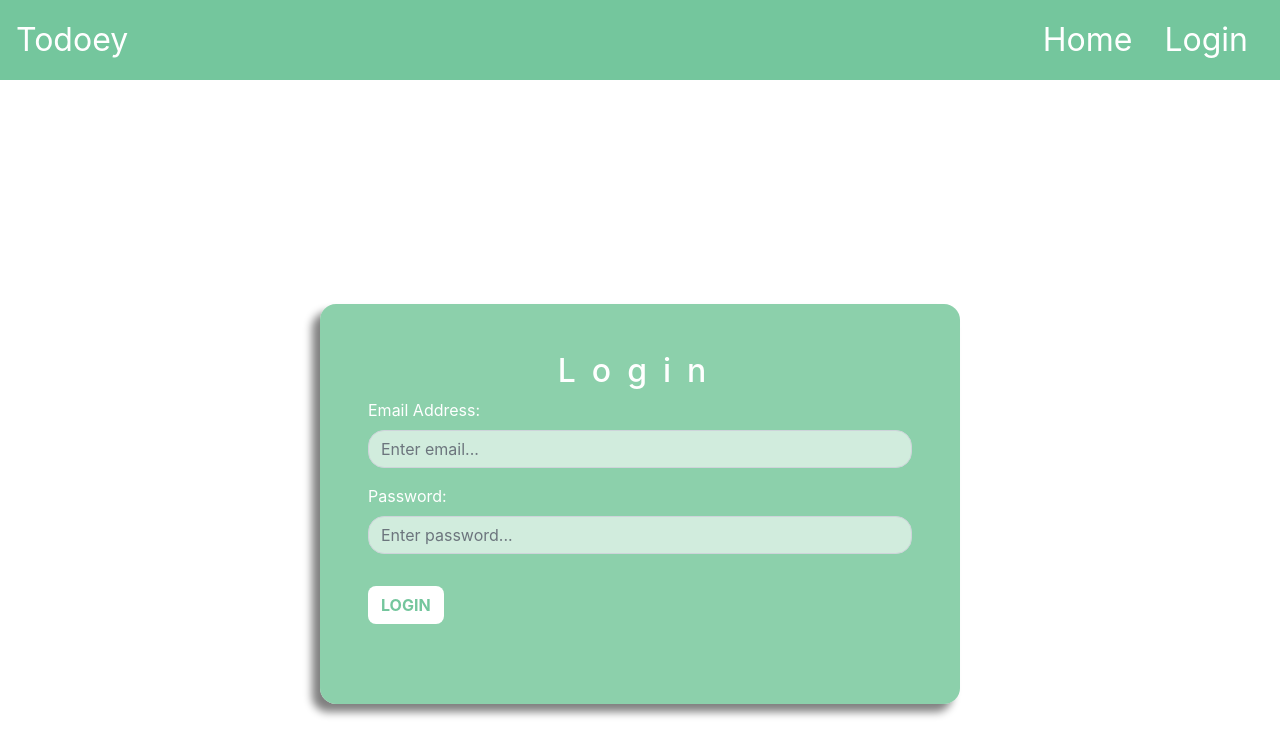
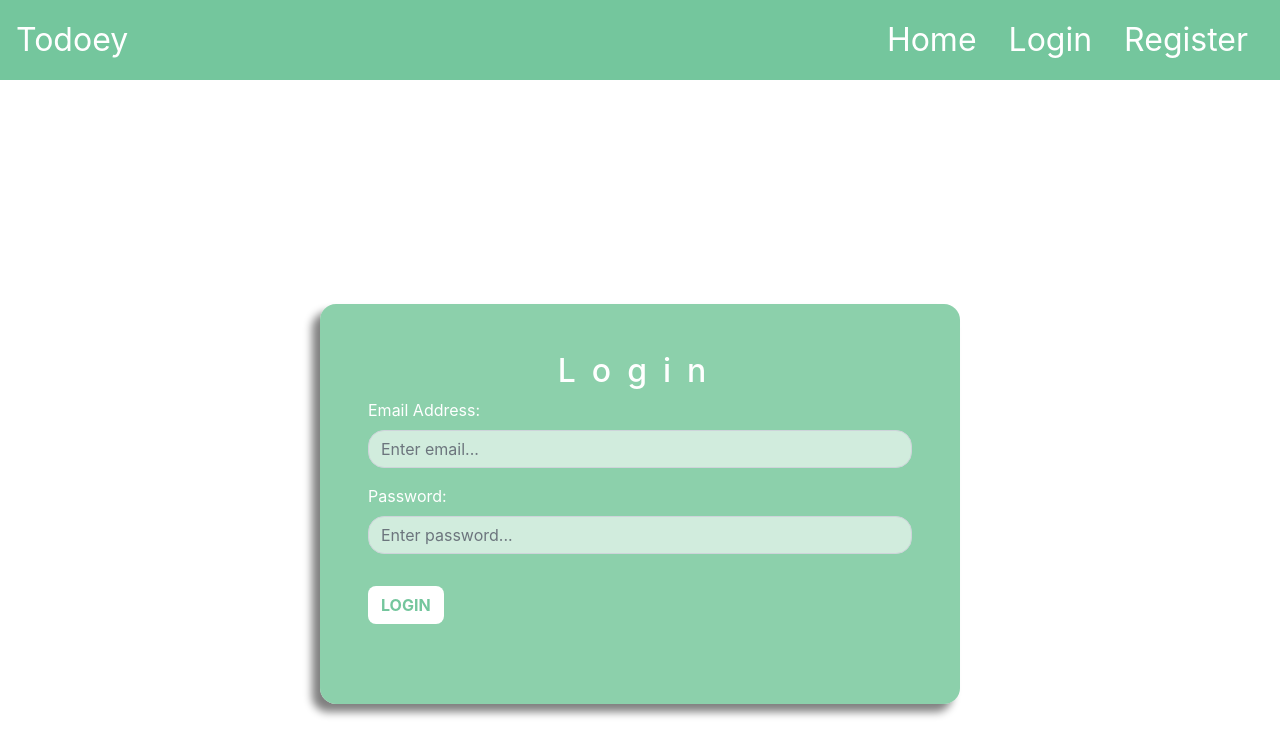
Before and after one commit to Jblanch94/to-doey, a React (Create React App) app in the folder client/: page /login in a window 1280 px wide. Shown: the top 756 px of the page. Built offline with nearby package versions, Linux system fonts and the light colour scheme.

Commit message:
Added register link to navbar

```diff
--- a/client/src/ui-components/Navbar/Navbar.js
+++ b/client/src/ui-components/Navbar/Navbar.js
@@ -26,6 +26,9 @@ const Navbar = (props) => {
           </Link>
           <Link className="nav-link link-text" to="/login">
             Login
+          </Link>
+          <Link className="nav-link link-text" to="/register">
+            Register
           </Link>
         </div>
       </nav>
```
